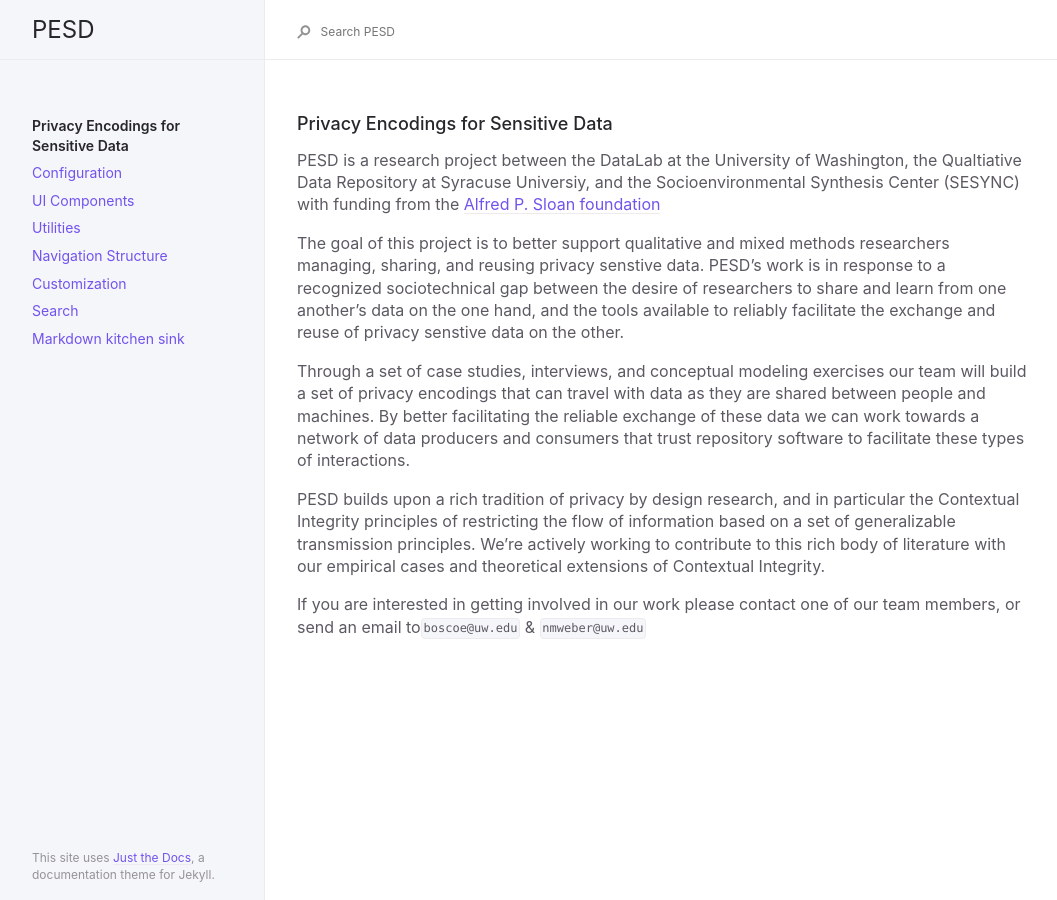
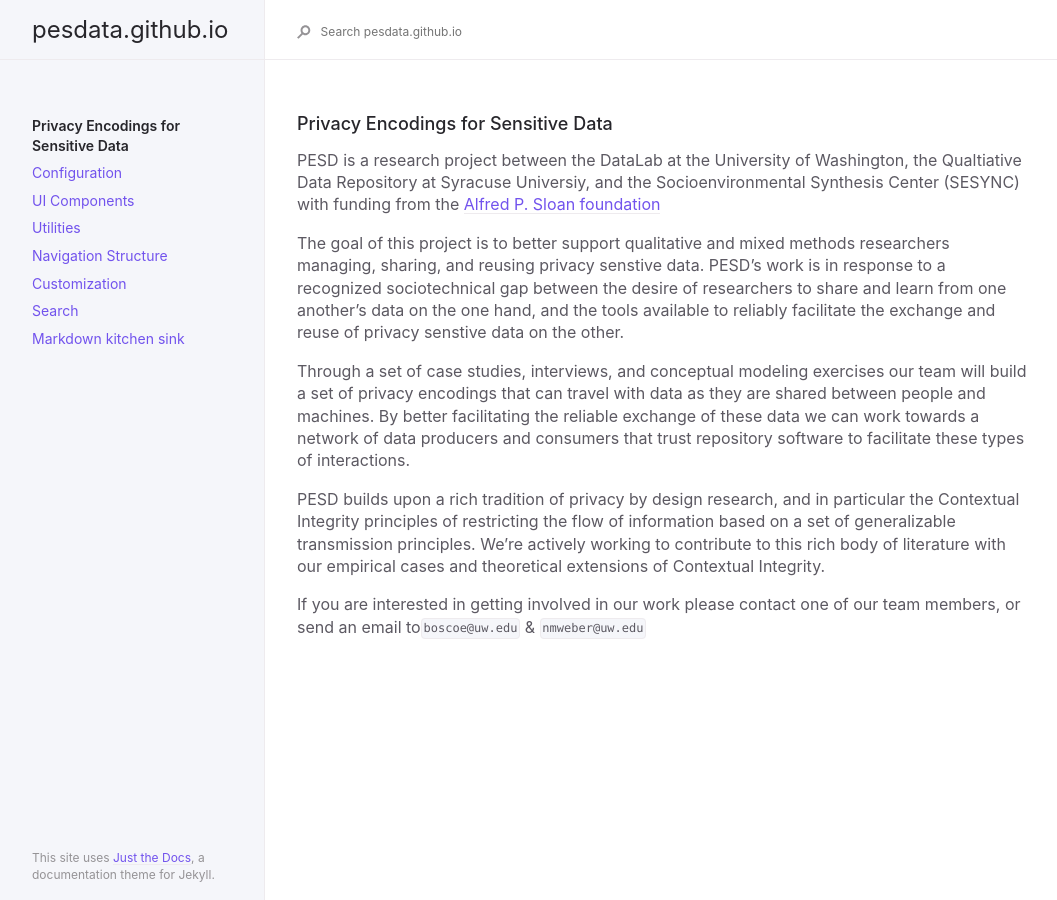
Before and after one commit to PESData/pesdata.github.io, a Jekyll site: the page built from README.md, in a window 1280 px wide. Shown: the whole page, without its empty margins (91-1148 px from the left). Built offline with Jekyll 4.4.1, drawn with Linux system fonts in a browser that asks for light colours; our own code applies the rules of GitHub Pages for plain Markdown files.

Commit message:
Update _config.yml

```diff
--- a/_config.yml
+++ b/_config.yml
@@ -1,6 +1,6 @@
 remote_theme: pmarsceill/just-the-docs
 
-title: PESD
+title:
 Description: Privacy Encodings for Sensitive Data
 ga_tracking:
 
```
